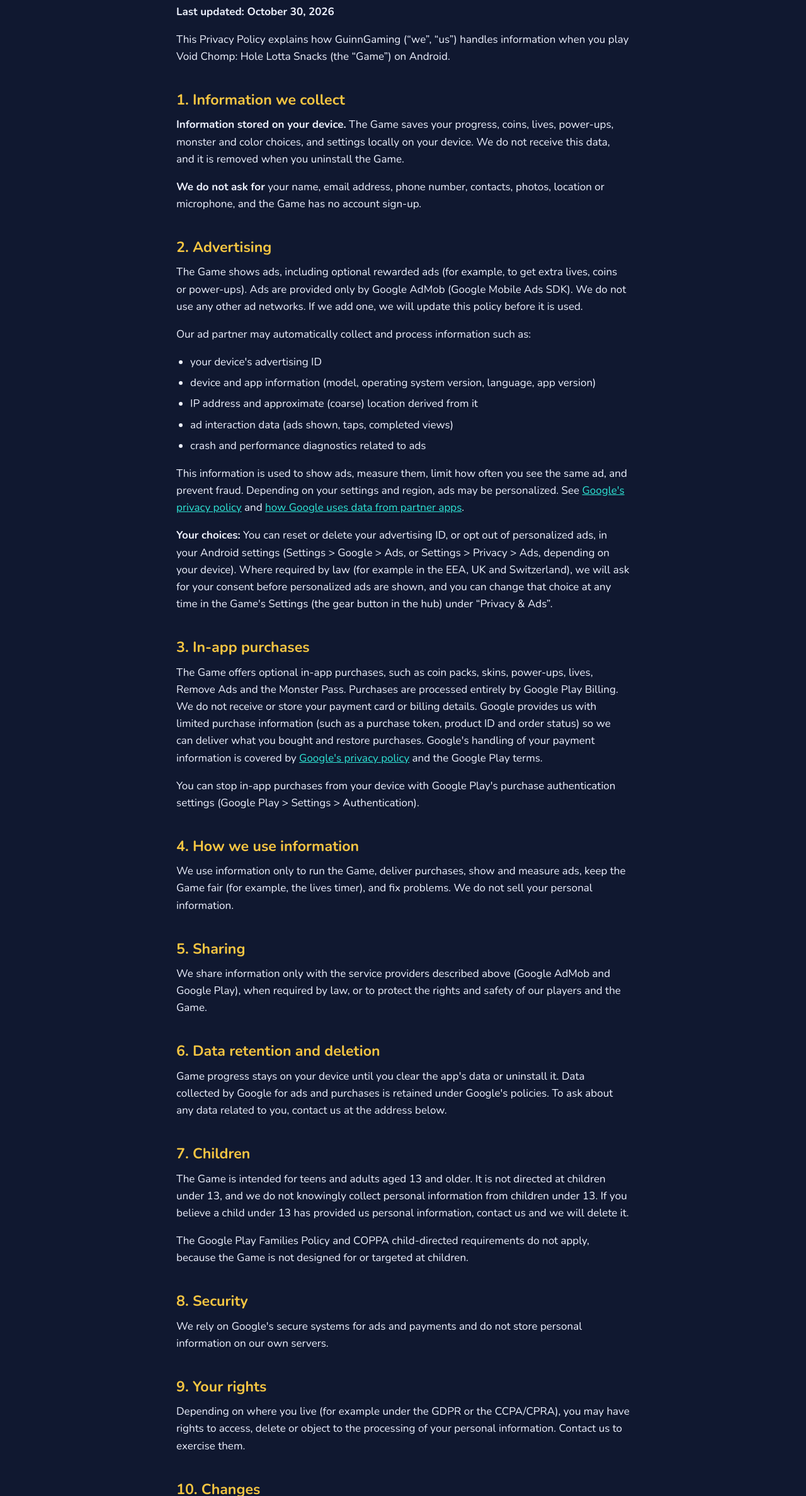
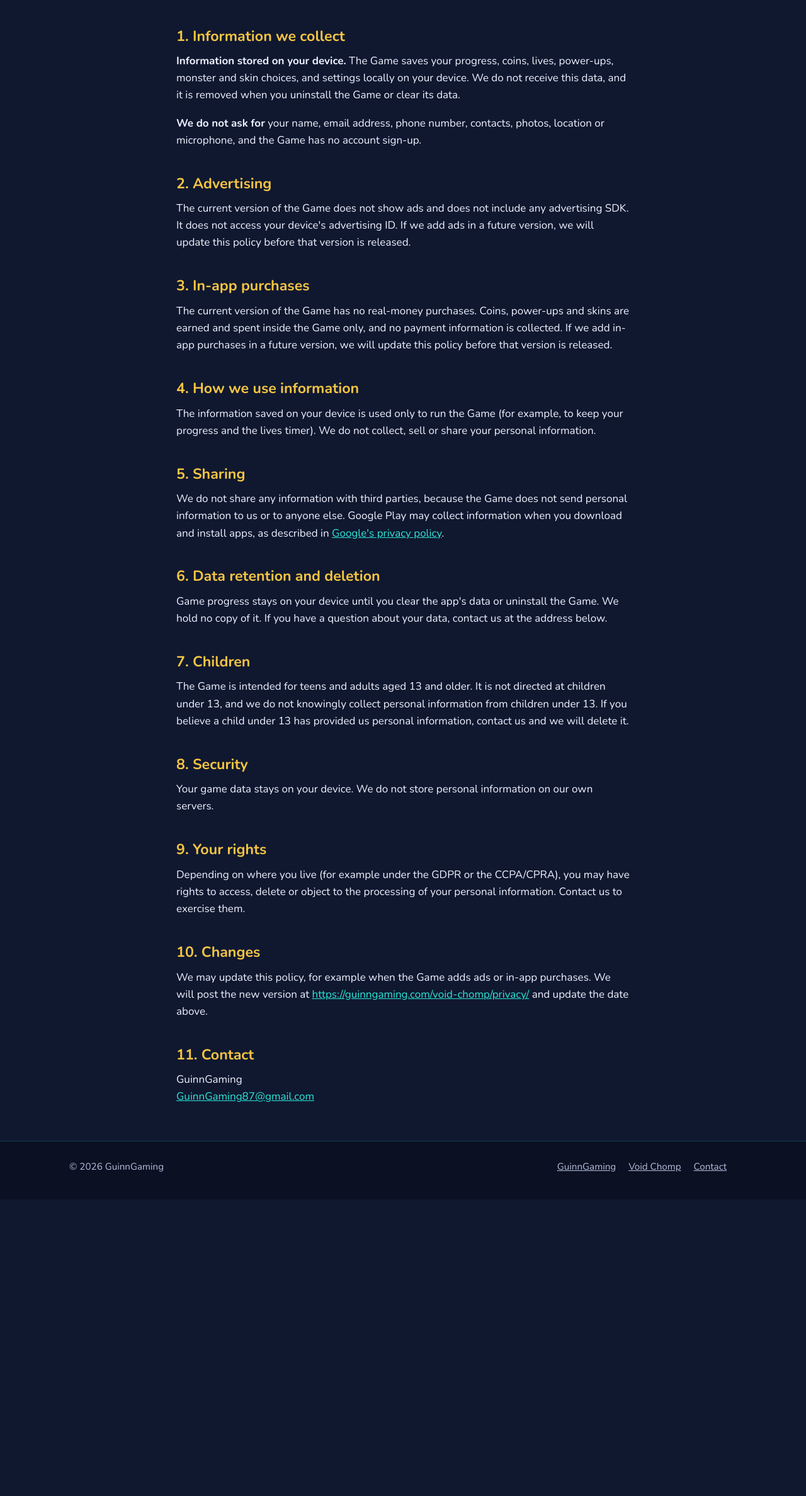
Before and after one commit to GuinnGaming/guinngaming.com, a plain HTML site: page void-chomp/privacy/index.html in a window 1280 px wide. Shown: the part 425-2800 px from the top of the page at 63% size. After the commit the page ends 2329 px from the top, so only its background shows below. Drawn offline with nearby package versions, Linux system fonts and the light colour scheme.

Commit message:
Void Chomp: drop risky names, bosses/events and unbuilt store claims; publish current-build privacy policy (no ads, no IAP)

```diff
--- a/void-chomp/privacy/index.html
+++ b/void-chomp/privacy/index.html
@@ -30,64 +30,35 @@
 <main id="main">
   <section>
     <article class="wrap prose">
-      <!-- Delete this note once the postal address below is filled in (or confirmed not needed) and the text is checked
-           against the ad and billing SDKs in the release build. -->
-      <p class="note" role="note"><strong>Review before publishing:</strong> check the text against the ad and billing SDKs in the release build, then delete this note.</p>
-
       <p><a href="../">&larr; Back to Void Chomp</a></p>
       <h1>Privacy Policy for Void Chomp: Hole Lotta Snacks</h1>
-      <p><strong>Last updated: October 30, 2026</strong></p>
-      <p>This Privacy Policy explains how GuinnGaming (&ldquo;we&rdquo;, &ldquo;us&rdquo;) handles information when you play Void Chomp: Hole Lotta Snacks (the &ldquo;Game&rdquo;) on Android.</p>
-
+      <p><strong>Last updated: October 31, 2026</strong></p>
+      <p>This Privacy Policy explains how GuinnGaming (&ldquo;we&rdquo;, &ldquo;us&rdquo;) handles information when you play Void Chomp: Hole Lotta Snacks (&ldquo;Void Chomp&rdquo;, the &ldquo;Game&rdquo;) on Android.</p>
       <h2 id="collect">1. Information we collect</h2>
-      <p><strong>Information stored on your device.</strong> The Game saves your progress, coins, lives, power-ups, monster and color choices, and settings locally on your device. We do not receive this data, and it is removed when you uninstall the Game.</p>
+      <p><strong>Information stored on your device.</strong> The Game saves your progress, coins, lives, power-ups, monster and skin choices, and settings locally on your device. We do not receive this data, and it is removed when you uninstall the Game or clear its data.</p>
       <p><strong>We do not ask for</strong> your name, email address, phone number, contacts, photos, location or microphone, and the Game has no account sign-up.</p>
-
       <h2 id="ads">2. Advertising</h2>
-      <p>The Game shows ads, including optional rewarded ads (for example, to get extra lives, coins or power-ups). Ads are provided only by Google AdMob (Google Mobile Ads SDK). We do not use any other ad networks. If we add one, we will update this policy before it is used.</p>
-      <p>Our ad partner may automatically collect and process information such as:</p>
-      <ul>
-        <li>your device's advertising ID</li>
-        <li>device and app information (model, operating system version, language, app version)</li>
-        <li>IP address and approximate (coarse) location derived from it</li>
-        <li>ad interaction data (ads shown, taps, completed views)</li>
-        <li>crash and performance diagnostics related to ads</li>
-      </ul>
-      <p>This information is used to show ads, measure them, limit how often you see the same ad, and prevent fraud. Depending on your settings and region, ads may be personalized. See <a href="https://policies.google.com/privacy">Google's privacy policy</a> and <a href="https://policies.google.com/technologies/partner-sites">how Google uses data from partner apps</a>.</p>
-      <p><strong>Your choices:</strong> You can reset or delete your advertising ID, or opt out of personalized ads, in your Android settings (Settings &gt; Google &gt; Ads, or Settings &gt; Privacy &gt; Ads, depending on your device). Where required by law (for example in the EEA, UK and Switzerland), we will ask for your consent before personalized ads are shown, and you can change that choice at any time in the Game's Settings (the gear button in the hub) under &ldquo;Privacy &amp; Ads&rdquo;.</p>
-
+      <p>The current version of the Game does not show ads and does not include any advertising SDK. It does not access your device's advertising ID. If we add ads in a future version, we will update this policy before that version is released.</p>
       <h2 id="purchases">3. In-app purchases</h2>
-      <p>The Game offers optional in-app purchases, such as coin packs, skins, power-ups, lives, Remove Ads and the Monster Pass. Purchases are processed entirely by Google Play Billing. We do not receive or store your payment card or billing details. Google provides us with limited purchase information (such as a purchase token, product ID and order status) so we can deliver what you bought and restore purchases. Google's handling of your payment information is covered by <a href="https://policies.google.com/privacy">Google's privacy policy</a> and the Google Play terms.</p>
-      <p>You can stop in-app purchases from your device with Google Play's purchase authentication settings (Google Play &gt; Settings &gt; Authentication).</p>
-
+      <p>The current version of the Game has no real-money purchases. Coins, power-ups and skins are earned and spent inside the Game only, and no payment information is collected. If we add in-app purchases in a future version, we will update this policy before that version is released.</p>
       <h2 id="use">4. How we use information</h2>
-      <p>We use information only to run the Game, deliver purchases, show and measure ads, keep the Game fair (for example, the lives timer), and fix problems. We do not sell your personal information.</p>
-
+      <p>The information saved on your device is used only to run the Game (for example, to keep your progress and the lives timer). We do not collect, sell or share your personal information.</p>
       <h2 id="sharing">5. Sharing</h2>
-      <p>We share information only with the service providers described above (Google AdMob and Google Play), when required by law, or to protect the rights and safety of our players and the Game.</p>
-
+      <p>We do not share any information with third parties, because the Game does not send personal information to us or to anyone else. Google Play may collect information when you download and install apps, as described in <a href="https://policies.google.com/privacy">Google's privacy policy</a>.</p>
       <h2 id="retention">6. Data retention and deletion</h2>
-      <p>Game progress stays on your device until you clear the app's data or uninstall it. Data collected by Google for ads and purchases is retained under Google's policies. To ask about any data related to you, contact us at the address below.</p>
-
+      <p>Game progress stays on your device until you clear the app's data or uninstall the Game. We hold no copy of it. If you have a question about your data, contact us at the address below.</p>
       <h2 id="children">7. Children</h2>
       <p>The Game is intended for teens and adults aged 13 and older. It is not directed at children under 13, and we do not knowingly collect personal information from children under 13. If you believe a child under 13 has provided us personal information, contact us and we will delete it.</p>
-      <p>The Google Play Families Policy and COPPA child-directed requirements do not apply, because the Game is not designed for or targeted at children.</p>
-
       <h2 id="security">8. Security</h2>
-      <p>We rely on Google's secure systems for ads and payments and do not store personal information on our own servers.</p>
-
+      <p>Your game data stays on your device. We do not store personal information on our own servers.</p>
       <h2 id="rights">9. Your rights</h2>
       <p>Depending on where you live (for example under the GDPR or the CCPA/CPRA), you may have rights to access, delete or object to the processing of your personal information. Contact us to exercise them.</p>
-
       <h2 id="changes">10. Changes</h2>
-      <p>We may update this policy. We will post the new version at <a href="https://guinngaming.com/void-chomp/privacy/">https://guinngaming.com/void-chomp/privacy/</a> and update the date above.</p>
-
+      <p>We may update this policy, for example when the Game adds ads or in-app purchases. We will post the new version at <a href="https://guinngaming.com/void-chomp/privacy/">https://guinngaming.com/void-chomp/privacy/</a> and update the date above.</p>
       <h2 id="contact">11. Contact</h2>
       <address style="font-style:normal">
         GuinnGaming<br>
-        <a href="mailto:GuinnGaming87@gmail.com">GuinnGaming87@gmail.com</a><br>
-        470 Cashew Ln<br>
-        Gerrardstown, WV 25420, USA
+        <a href="mailto:GuinnGaming87@gmail.com">GuinnGaming87@gmail.com</a>
       </address>
     </article>
   </section>
```
Also changed, not shown: void-chomp/index.html (+25 -39 lines), void-chomp/img/monsters-chomper-kraken.webp (added).
